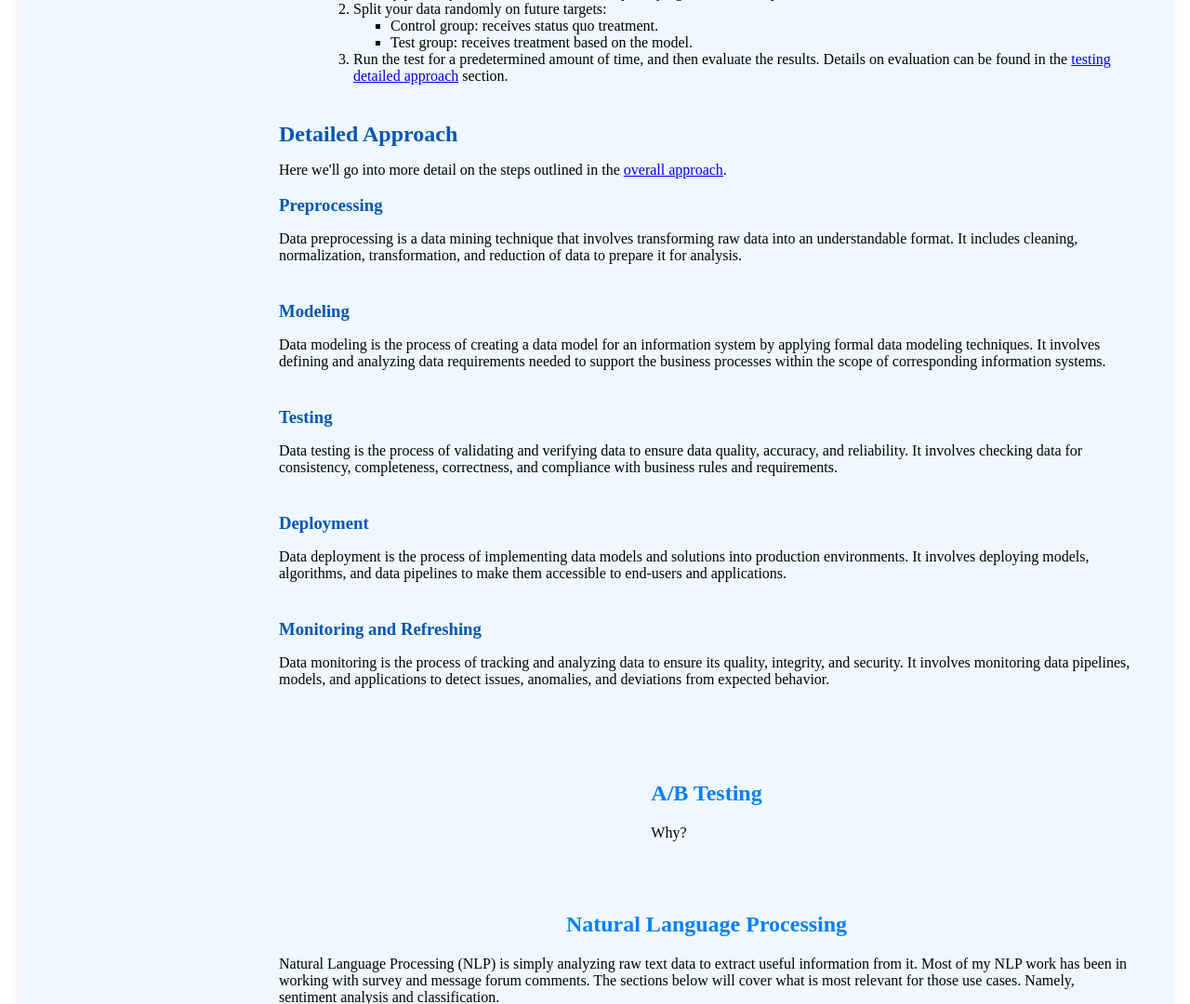
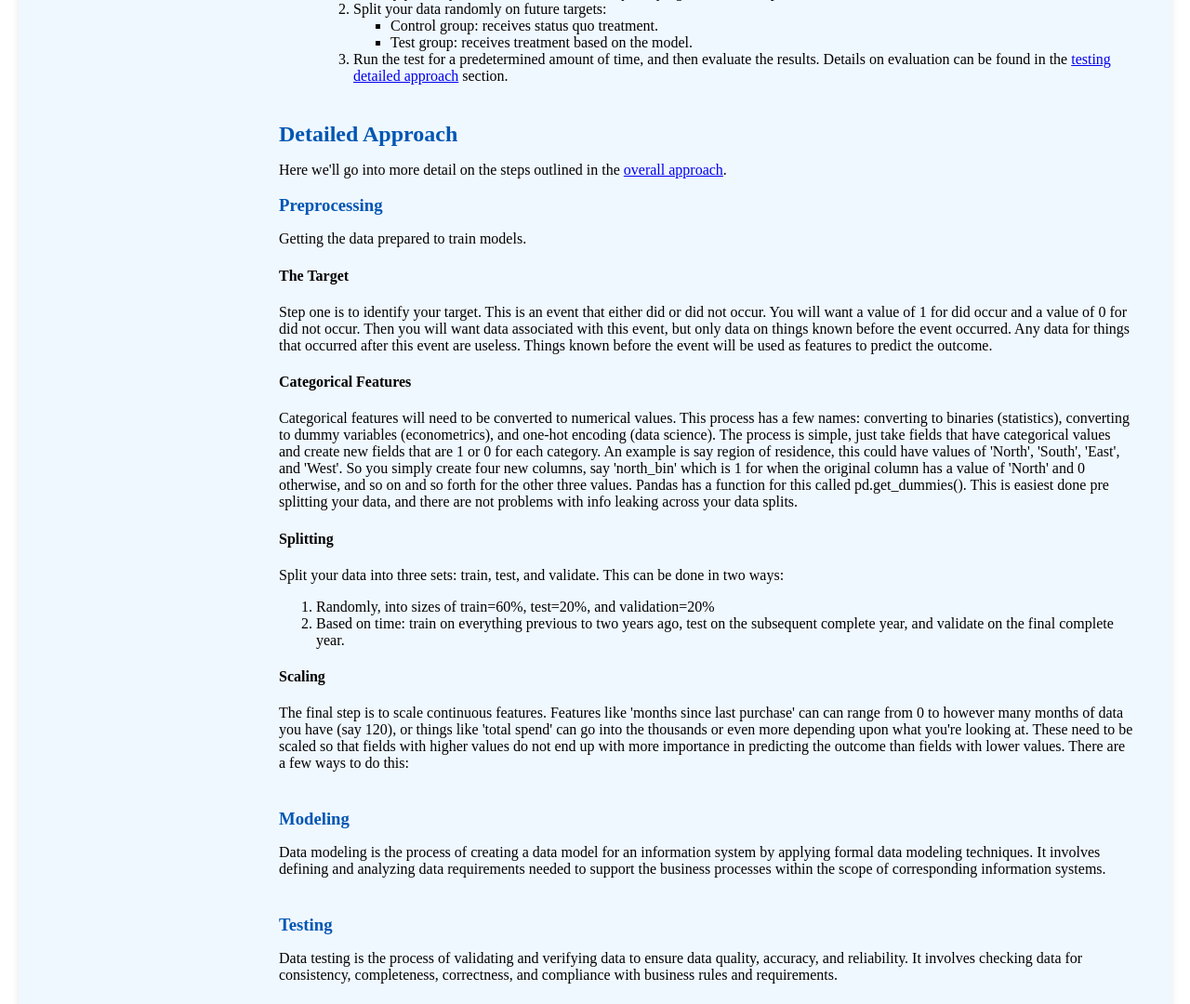
Before and after one commit to twwebb3/personal-website, a Django app: page /notes/data_science/ in a window 1280 px wide. Shown: the part 1386-2466 px from the top of the page at 93% size. Run offline with Django 4.2, Linux system fonts and the light colour scheme.

Commit message:
detail prepocessing nearly complete.

```diff
--- a/notes/templates/data_science.html
+++ b/notes/templates/data_science.html
@@ -161,7 +161,52 @@
                 </p>
                 <section id="response-detail-preprocessing">
                     <h3>Preprocessing</h3>
-                    <p>Data preprocessing is a data mining technique that involves transforming raw data into an understandable format. It includes cleaning, normalization, transformation, and reduction of data to prepare it for analysis.</p>
+                    <p>
+                        Getting the data prepared to train models.
+                    </p>
+
+                    <h4>The Target</h4>
+                    <p>
+                        Step one is to identify your target. This is an event that either did or did not occur. You will
+                        want a value of 1 for did occur and a value of 0 for did not occur. Then you will want data
+                        associated with this event, but only data on things known before the event occurred. Any data
+                        for things that occurred after this event are useless. Things known before the event will be
+                        used as features to predict the outcome.
+                    </p>
+
+                    <h4>Categorical Features</h4>
+                    <p>
+                        Categorical features will need to be converted to numerical values. This process has a few names:
+                        converting to binaries (statistics), converting to dummy variables (econometrics), and one-hot
+                        encoding (data science). The process is simple, just take fields that have categorical values
+                        and create new fields that are 1 or 0 for each category. An example is say region of residence,
+                        this could have values of 'North', 'South', 'East', and 'West'. So you simply create four new
+                        columns, say 'north_bin' which is 1 for when the original column has a value of 'North' and 0
+                        otherwise, and so on and so forth for the other three values. Pandas has a function for this
+                        called pd.get_dummies(). This is easiest done pre splitting your data, and there are not problems
+                        with info leaking across your data splits.
+                    </p>
+
+                    <h4>Splitting</h4>
+                    <p>
+                        Split your data into three sets: train, test, and validate. This can be done in two ways:
+                        <ol>
+                            <li>Randomly, into sizes of train=60%, test=20%, and validation=20%</li>
+                            <li>
+                                Based on time: train on everything previous to two years ago, test on the subsequent
+                                complete year, and validate on the final complete year.
+                            </li>
+                        </ol>
+                    </p>
+
+                    <h4>Scaling</h4>
+                    <p>
+                        The final step is to scale continuous features. Features like 'months since last purchase' can
+                        can range from 0 to however many months of data you have (say 120), or things like 'total spend'
+                        can go into the thousands or even more depending upon what you're looking at. These need to be
+                        scaled so that fields with higher values do not end up with more importance in predicting the
+                        outcome than fields with lower values. There are a few ways to do this:
+                    </p>
                 </section>
                 <section id="response-detail-modeling">
                     <h3>Modeling</h3>
```
